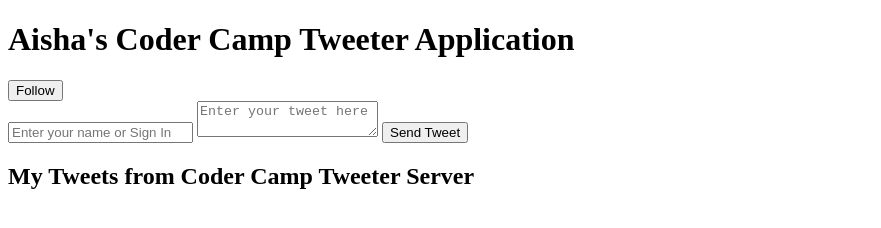
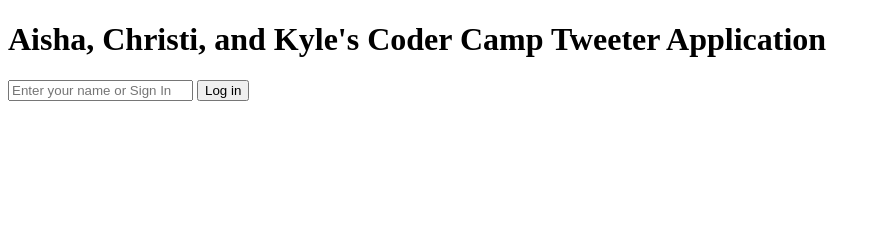
Before and after one commit to asglasby/CoderTweeter, a plain HTML site: page CoderTweeter/index.html in a window 1280 px wide. Shown: the whole page, without its empty margins (0-881 px from the left). Drawn offline with Linux system fonts and the light colour scheme.

Commit message:
Added log in functionality for users Aisha, Kyle, and Christi

```diff
--- a/CoderTweeter/index.html
+++ b/CoderTweeter/index.html
@@ -6,13 +6,14 @@
 
 </head>
 <body>
-    <h1>Aisha's Coder Camp Tweeter Application</h1><button onclick="follow();">Follow</button>
-    <div>
+    <h1 >Aisha, Christi, and Kyle's Coder Camp Tweeter Application</h1><button id="followButton" onclick="follow();">Follow</button>
+    <div id="contentWrapper">
         <input id="name" placeholder="Enter your name or Sign In" />
+        <button id="loginButton" onclick="showHomePage()">Log in</button>
         <textarea id="message" placeholder="Enter your tweet here"></textarea>
-        <button onclick="sendTweet();">Send Tweet</button>
+        <button id="tweetButton" onclick="sendTweet();">Send Tweet</button>
     </div>
-    <h2>My Tweets from Coder Camp Tweeter Server</h2>
+    <h2 id="tweetList">My Tweets from Coder Camp Tweeter Server</h2>
     <p id="container"></p>
     <script src="main1.js"></script>
 </body>
--- a/CoderTweeter/main1.js
+++ b/CoderTweeter/main1.js
@@ -29,6 +29,40 @@
 
 */
 //var tweet = document.getElementById().value +
+
+//An array meant to hold all the usernames for our app
+var allUsers = [];
+allUsers.push("Kyle");
+allUsers.push("Aisha");
+allUsers.push("Christi");
+
+// id's I need to hide- followButton, message, tweetButton, tweetList
+document.getElementById("followButton").className = "hide";
+document.getElementById("message").className = "hide";
+document.getElementById("tweetButton").className = "hide";
+document.getElementById("tweetList").className = "hide";
+
+var showHomePage = function () {
+
+    var found = false;
+    var userName = document.getElementById("name").value;
+        for (var i = 0; i < allUsers.length; i++) {
+            if (userName === allUsers[i]) {
+                document.getElementById("followButton").className = "";
+                document.getElementById("message").className = "";
+                document.getElementById("tweetButton").className = "";
+                document.getElementById("tweetList").className = "";
+
+                document.getElementById("name").className = "hide";
+                document.getElementById("loginButton").className = "hide";
+                found = true;
+            }
+        }
+        if (found === false) {
+            document.getElementById("contentWrapper").innerHTML += "<p>That account could not be found. Sign up if you have not made an account!</p>";
+        }
+};
+
 var tweet = {
     name: "Aisha",
     message: "I'm Working with Kyle and Christi!"
@@ -62,7 +96,7 @@ var getTweets = function () {
 
             for (var propName in data) {
                 document.getElementById("container").innerHTML +=
-                data[propName]["name"] + ':' + data[propName]["message"] + "<br />";
+                data[propName]["name"] + ':' + data[propName]["message"] +  "<br />";
             }
 
 
--- a/CoderTweeter/style.css
+++ b/CoderTweeter/style.css
@@ -1,2 +1,6 @@
 body {
 }
+
+.hide {
+    display: none;
+}
```
